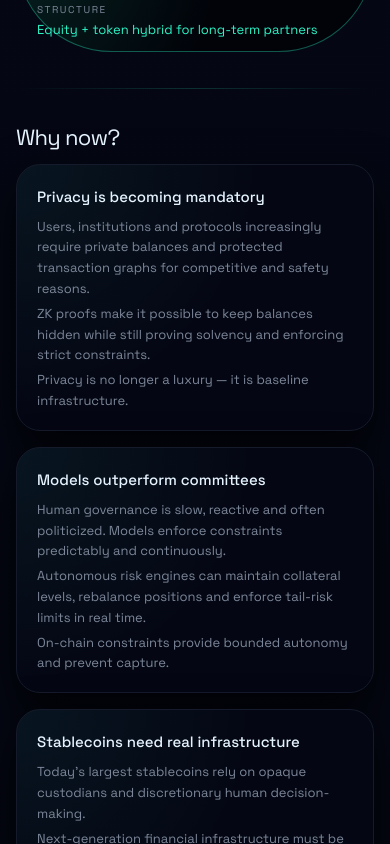
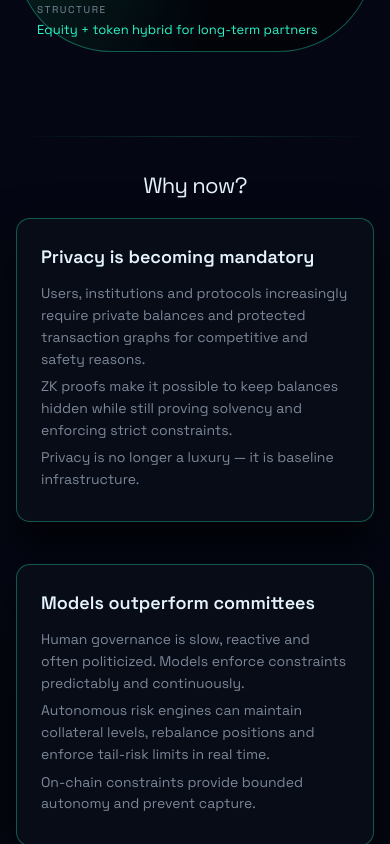
Before and after one commit to Gatsby01k/vusd-site, a Next.js app: page / in a window 390 px wide. Shown: the part 1660-2504 px from the top of the page. Built offline with nearby package versions, Linux system fonts and the light colour scheme.

Commit message:
Update globals.css

```diff
--- a/app/globals.css
+++ b/app/globals.css
@@ -744,20 +744,86 @@ section::before {
 
 /* === LAYOUT FOR CONTENT SECTIONS === */
 
-/* WHY NOW */
-
-.why-grid {
+/* =========================================================
+   WHY NOW
+   ========================================================= */
+
+#why {
+  margin-top: 120px;
+  margin-bottom: 120px;
+}
+
+#why .section-title {
+  text-align: center;
+  max-width: 780px;
+  margin: 0 auto 18px;
+}
+
+#why .section-sub {
+  text-align: center;
+  max-width: 680px;
+  margin: 0 auto 42px;
+  font-size: 16px;
+  color: var(--muted);
+  line-height: 1.6;
+}
+
+/* GRID WRAPPER */
+.section-grid {
   display: grid;
-  grid-template-columns: minmax(0, 1.1fr) minmax(0, 1fr);
-  gap: 28px;
-  margin-top: 26px;
-}
-
-@media (max-width: 900px) {
-  .why-grid {
-    grid-template-columns: minmax(0, 1fr);
-  }
-}
+  grid-template-columns: repeat(3, 1fr);
+  gap: 26px;
+}
+
+@media (max-width: 1050px) {
+  .section-grid {
+    grid-template-columns: repeat(2, 1fr);
+  }
+}
+
+@media (max-width: 700px) {
+  .section-grid {
+    grid-template-columns: 1fr;
+  }
+}
+
+/* CARD */
+#why .card {
+  background: rgba(10, 15, 25, 0.75);
+  border: 1px solid rgba(44, 245, 200, 0.32);
+  border-radius: 14px;
+  padding: 24px;
+  backdrop-filter: blur(10px);
+  transition: 0.25s ease;
+}
+
+#why .card:hover {
+  background: rgba(12, 18, 30, 0.88);
+  border-color: rgba(44, 245, 200, 0.5);
+  transform: translateY(-2px);
+}
+
+/* CARD TITLE */
+#why .card-title {
+  font-size: 18px;
+  font-weight: 600;
+  margin-bottom: 12px;
+}
+
+/* CARD LIST */
+#why .card-list {
+  list-style: none;
+  padding: 0;
+  margin: 0;
+}
+
+#why .card-list li {
+  margin: 6px 0;
+  font-size: 14px;
+  line-height: 1.55;
+  color: var(--muted);
+}
+
 
 /* ОБЩИЕ КАРТОЧКИ — ОБНОВЛЁННЫЙ ВИД, НО ТЕ ЖЕ КЛАССЫ */
 
```
